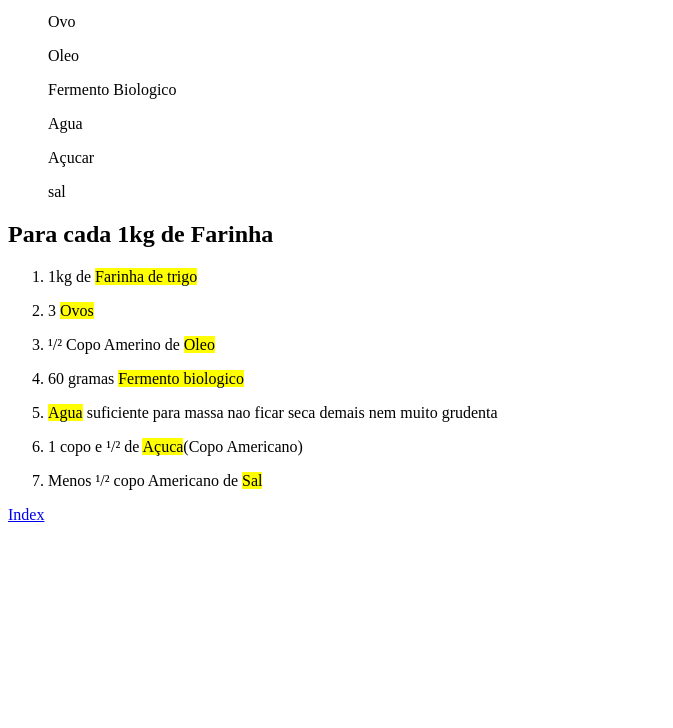
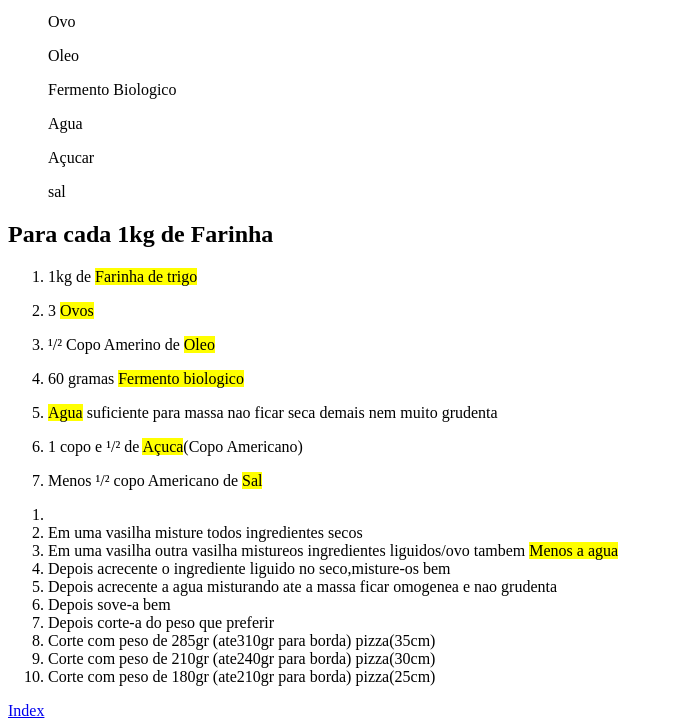
Before and after one commit to Massaodev/basico.html, a plain HTML site: page Receitadepizza.html in a window 1280 px wide. Shown: the part 101-829 px from the top of the page, without its empty margins (0-673 px from the left). Before the commit the page ends 800 px from the top, so only its background shows below. Drawn offline with Linux system fonts and the light colour scheme.

Commit message:
Update Receitadepizza.html

```diff
--- a/Receitadepizza.html
+++ b/Receitadepizza.html
@@ -28,6 +28,19 @@
 <li><p>Menos ¹/² copo Americano de <mark>Sal</mark></p></li>
 
 </ol>
+<ol>
+<li></li>
+	<li>Em uma vasilha misture todos ingredientes secos</li>
+	<li>Em uma vasilha outra vasilha mistureos ingredientes liguidos/ovo tambem <mark>Menos a agua</mark></li>
+	<li>Depois acrecente o ingrediente liguido no seco,misture-os bem </li>
+	<li>Depois acrecente a agua misturando ate a massa ficar omogenea e nao grudenta</li>
+	<li>Depois sove-a bem</li>
+	<li>Depois corte-a do peso que preferir</li>
+	<li>Corte com peso de 285gr (ate310gr para borda) pizza(35cm)</li>
+	<li>Corte com peso de 210gr (ate240gr para borda) pizza(30cm)</li>
+	<li>Corte com peso de 180gr (ate210gr para borda) pizza(25cm)</li>
+
+	</ol>
 
 
 <a href="index.html">Index</a>
```
